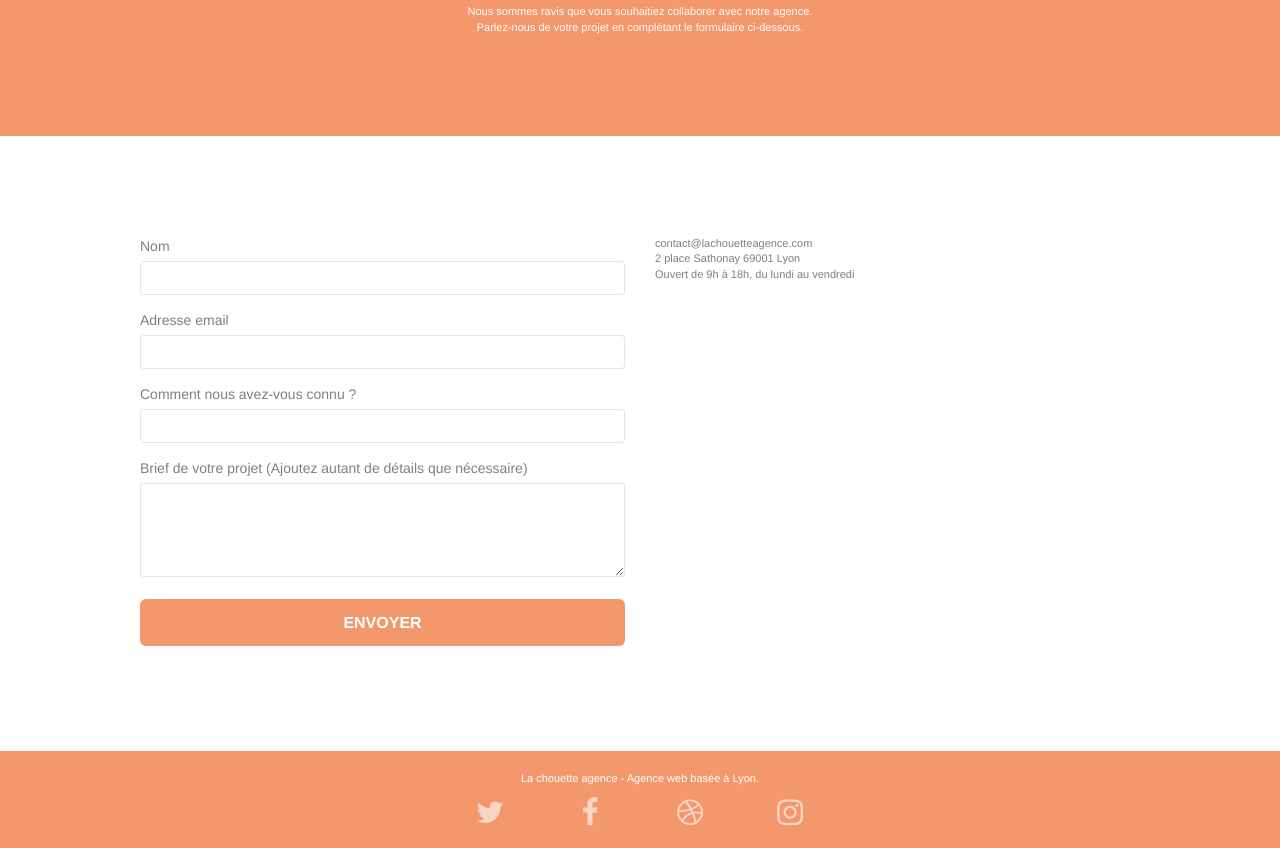
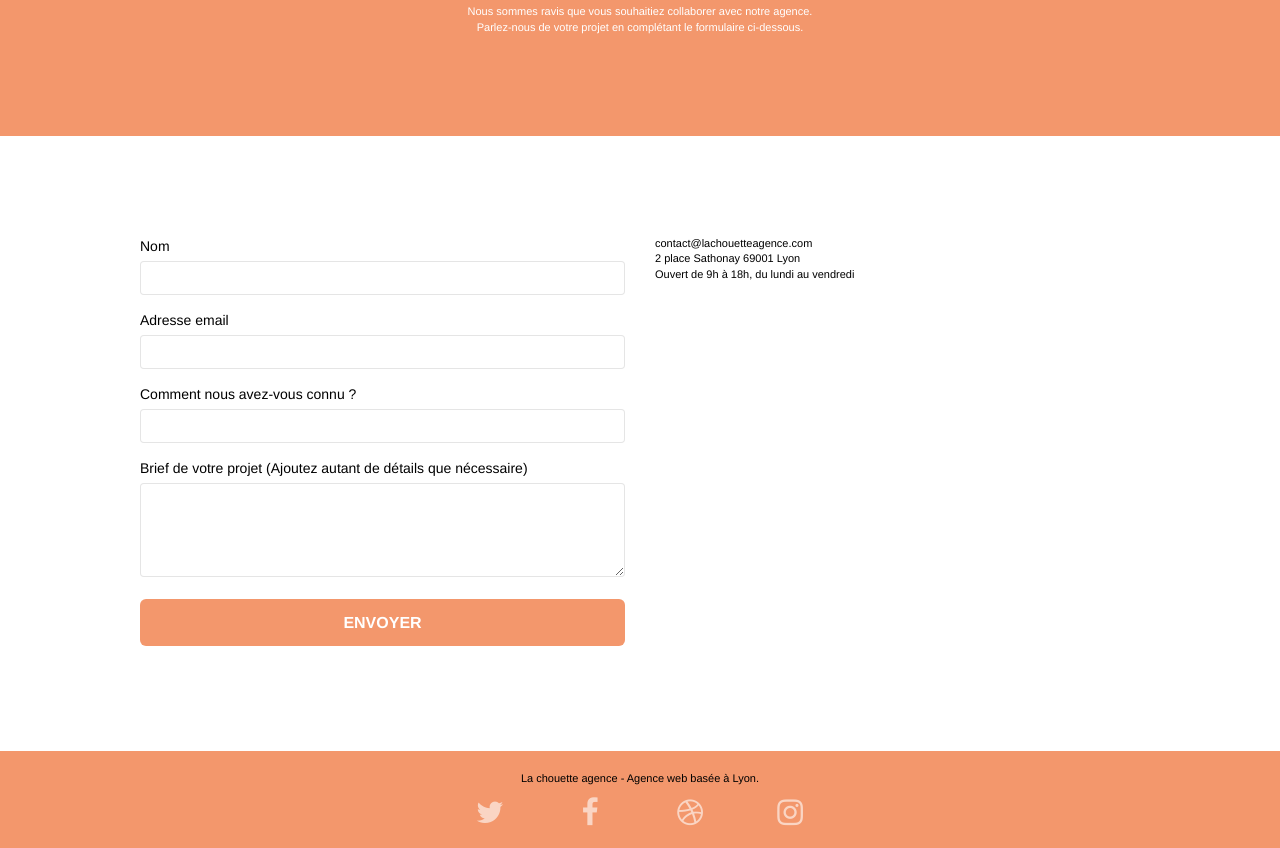
Before and after one commit to Gotane/p4_secember_yoann, a plain HTML site: page contact.html in a window 1280 px wide. Shown: the part 260-1108 px from the top of the page. Drawn offline with Linux system fonts and the light colour scheme.

Commit message:
test image

```diff
--- a/style.css
+++ b/style.css
@@ -99,9 +99,6 @@ a:hover {
     background-attachment: fixed;
 }
 
-.d-bloc {
-    color: rgba(255, 255, 255, .7);
-}
 
 .d-bloc button:hover {
     color: rgba(255, 255, 255, .9);
@@ -195,7 +192,7 @@ a:hover {
 
 .d-bloc .panel,
 .l-bloc {
-    color: rgba(0, 0, 0, .5);
+    color: rgba(0, 0, 0, 1);
 }
 
 .d-bloc .panel button:hover,
@@ -735,7 +732,7 @@ h4 {
 }
 
 .white {
-    color: #FFFFFF!important;
+    color: #000000!important;
 }
 
 .portfolio-thumb {
```
Also changed, not shown: img/la-chouette-agence-banniere.webp (deleted).
